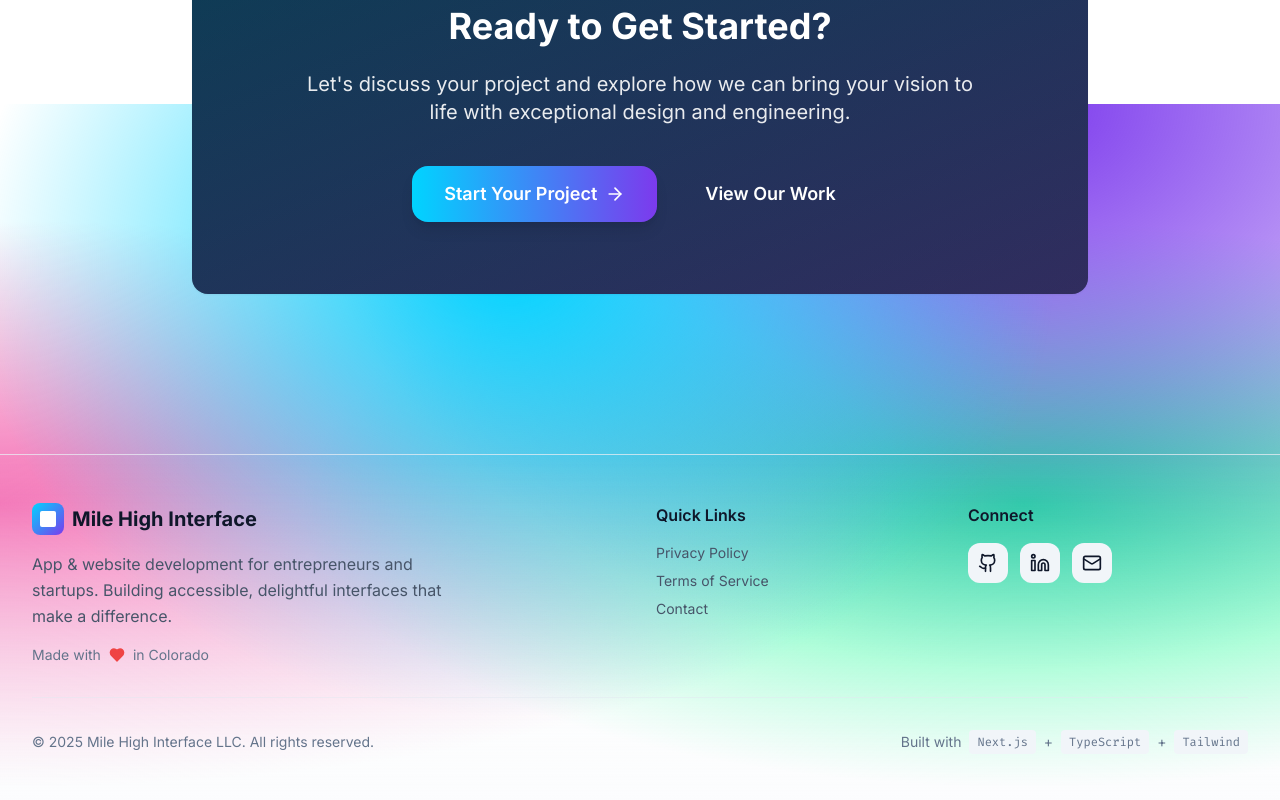
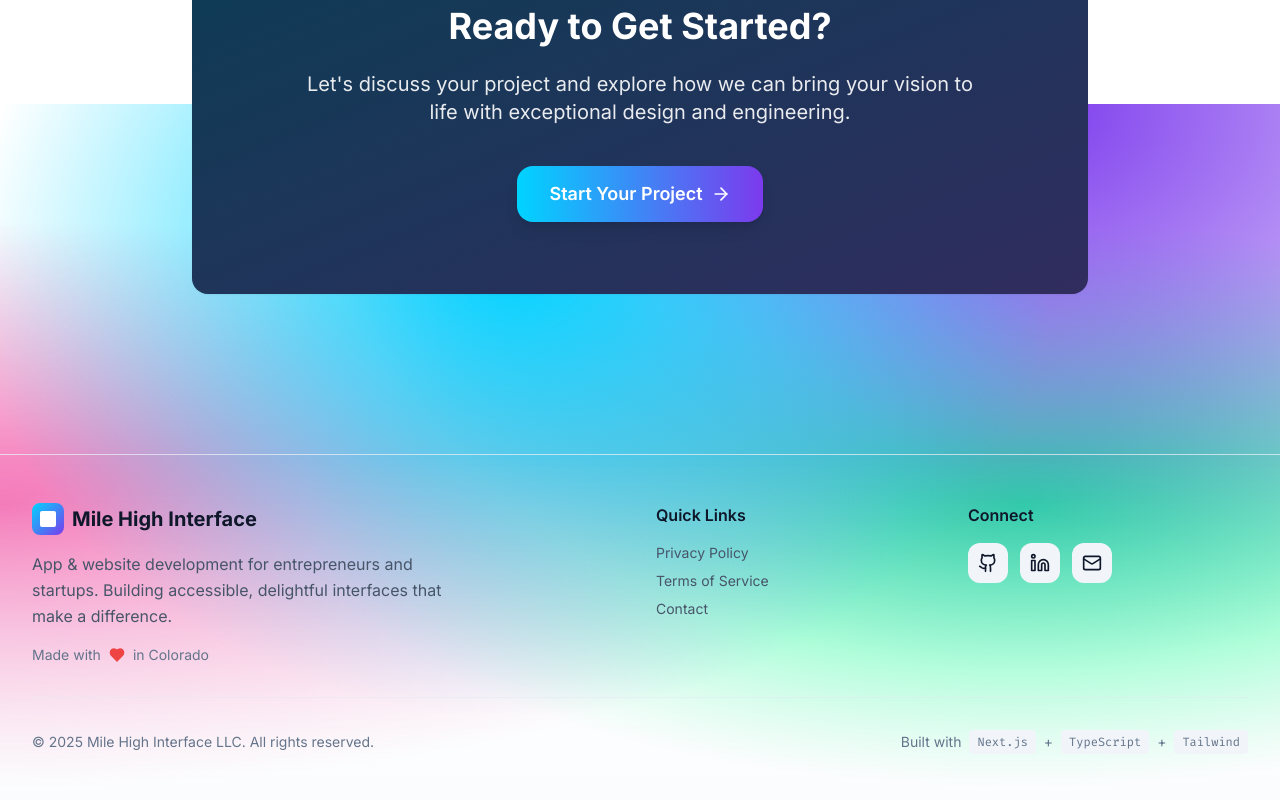
Before and after one commit to demaceo/mhi, a Next.js app: page /services in a window 1280 px wide. Shown: the part 3096-3896 px from the top of the page. Built offline with nearby package versions, Linux system fonts and the light colour scheme; no server answers.

Commit message:
comment out buttons navigating to /work

```diff
--- a/app/(site)/page.tsx
+++ b/app/(site)/page.tsx
@@ -117,12 +117,12 @@ export default function HomePage() {
                 </Link>
               </Button>
 
-              <Button variant="ghost" size="lg">
+              {/* <Button variant="ghost" size="lg">
                 <Link href="/work" className="flex items-center gap-2">
                   View Our Work
                   <Globe className="w-5 h-5" />
                 </Link>
-              </Button>
+              </Button> */}
             </motion.div>
 
             {/* Stats */}
--- a/app/(site)/services/page.tsx
+++ b/app/(site)/services/page.tsx
@@ -314,11 +314,11 @@ export default function ServicesPage() {
                       <ArrowRight className="w-5 h-5" />
                     </Link>
                   </Button>
-                  <Button variant="ghost" size="lg" className="text-white hover:bg-white/10 w-full sm:w-auto">
+                  {/* <Button variant="ghost" size="lg" className="text-white hover:bg-white/10 w-full sm:w-auto">
                     <Link href="/work">
                       View Our Work
                     </Link>
-                  </Button>
+                  </Button> */}
                 </div>
               </div>
             </Card>
--- a/app/sitemap.ts
+++ b/app/sitemap.ts
@@ -4,7 +4,7 @@ export default async function sitemap() {
   const now = new Date().toISOString();
   return [
     { url: `${site.url}/`, lastModified: now },
-    // { url: `${site.url}/work`, lastModified: now },
+    { url: `${site.url}/work`, lastModified: now },
     { url: `${site.url}/services`, lastModified: now },
     { url: `${site.url}/about`, lastModified: now },
     { url: `${site.url}/contact`, lastModified: now },
```
